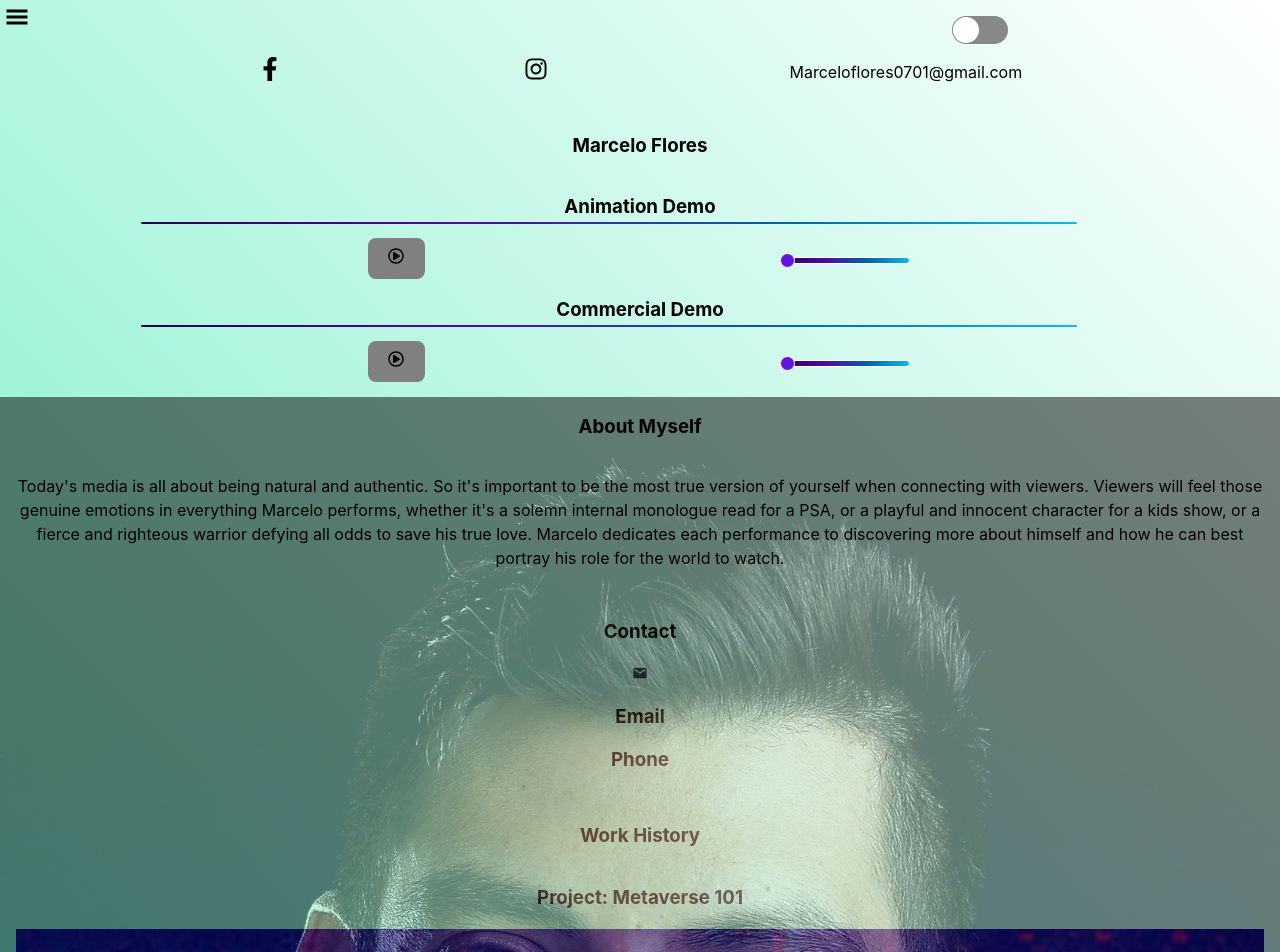
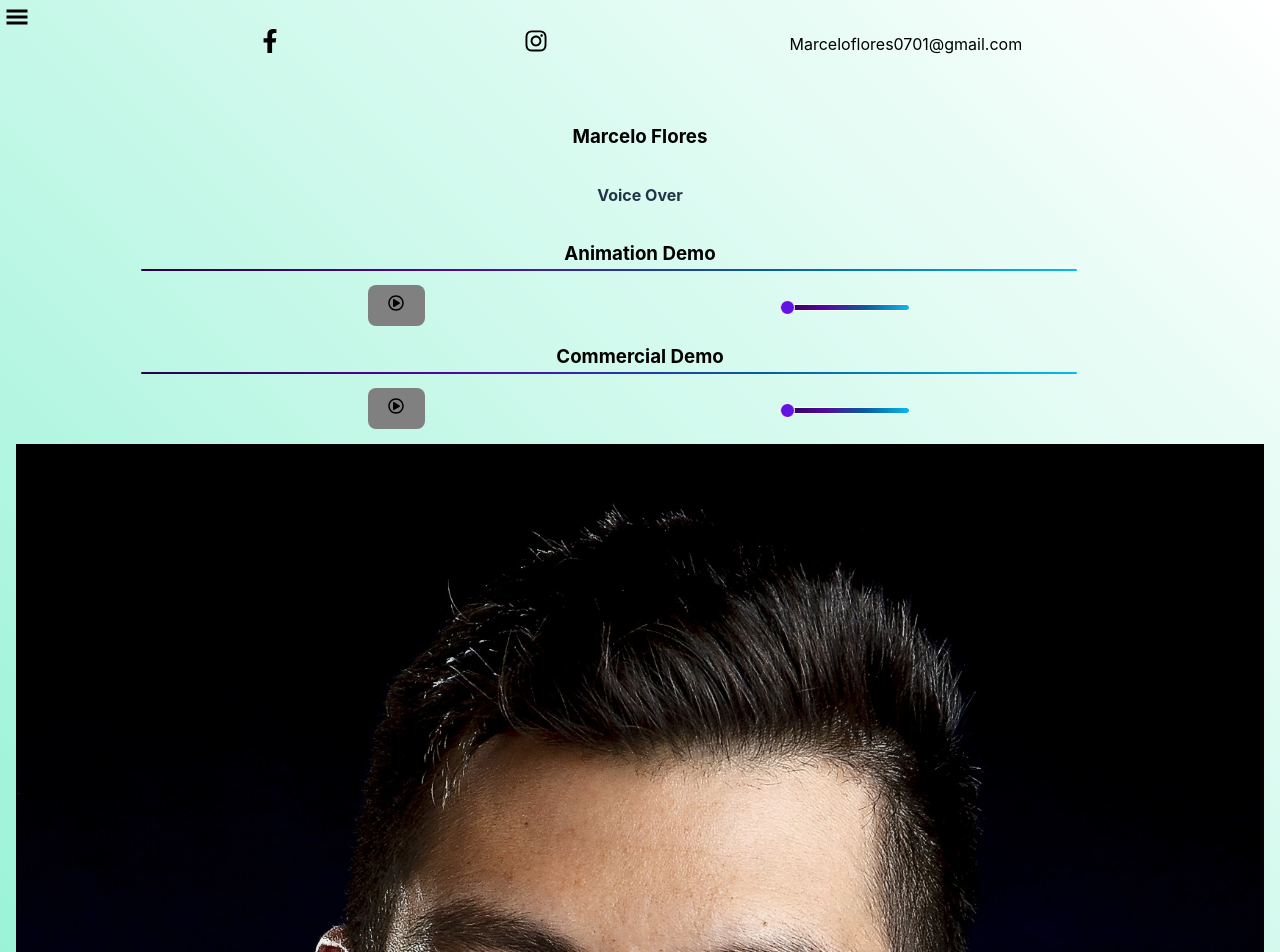
Before and after one commit to Seo-the-platinum/marcelos-portfolio, a React (Vite) app: page / in a window 1280 px wide. Shown: the top 952 px of the page. Built offline with nearby package versions, Linux system fonts and the light colour scheme.

Commit message:
made various styling changes per clients request.

```diff
--- a/src/App.css
+++ b/src/App.css
@@ -63,5 +63,6 @@
 }
 
 #dark.App {
-  background: linear-gradient(45deg,#00180c 100%, #000000);
+  /* background: linear-gradient(45deg,#00180c 100%, #000000); */
+  background: black;
 }
--- a/src/components/demos/Demo.tsx
+++ b/src/components/demos/Demo.tsx
@@ -1,5 +1,6 @@
 import React, { MouseEventHandler, useEffect, useState } from 'react'
 import { FaRegPauseCircle, FaRegPlayCircle } from "react-icons/fa"
+import { AiOutlineCloudDownload } from "react-icons/ai";
 import Slider from './Slider'
 interface DemoProps {
     handlePausePlay: (id: string)=> void;
--- a/src/components/entry/Entry.tsx
+++ b/src/components/entry/Entry.tsx
@@ -10,7 +10,7 @@ interface EntryProps {
 const WorkEntry = ({title, link, role, type}: EntryProps) => {
   return (
     <div className='entryContainer'>
-      <h3>{`Project: ${title}`}</h3>
+      <h3>{`Project - ${title}`}</h3>
         {
             type === 'image' ? <img src={link} style={{maxWidth: '100%'}}/> :
             <iframe
--- a/src/components/navbar/Navbar.tsx
+++ b/src/components/navbar/Navbar.tsx
@@ -12,13 +12,13 @@ const Navbar = () => {
   return (
     <div className='navbarContainer'>
       <Hamburger/>
-        <Switch
+        {/* <Switch
           checked={context?.theme === 'dark'}
           checkedIcon={false}
           className='switch'
           onChange={context?.toggleTheme}
           uncheckedIcon={false}
-          />
+          /> */}
         <SocialMediaLinks/>
         {/* Show when we hide hamburger for larger viewports <Tabs/> */}
     </div>
--- a/src/components/profile/Profile.css
+++ b/src/components/profile/Profile.css
@@ -3,6 +3,7 @@
     background-size: 100% auto;
     display: flex;
     justify-content: center;
+    flex-direction: column;
     max-width: 100%;
 }
 
--- a/src/components/profile/Profile.tsx
+++ b/src/components/profile/Profile.tsx
@@ -6,6 +6,7 @@ const Profile = () => {
     <div className='profileContainer'>
       {/* <img className='profilePic' src='images/Headshot.jpeg'/> */}
       <h3>Marcelo Flores</h3>
+      <p style={{fontWeight: 'bold'}}>Voice Over</p>
     </div>
   )
 }
--- a/src/views/About.tsx
+++ b/src/views/About.tsx
@@ -4,7 +4,6 @@ import './css/views.css'
 const About = () => {
   return (
     <div className='aboutContainer' id='about'>
-      <h3>About Myself</h3>
       <img className='aboutImg' src='/images/Headshot_4.jpg'/>
       <p className='aboutMessage'>
         {
--- a/src/views/css/views.css
+++ b/src/views/css/views.css
@@ -22,18 +22,9 @@
     flex-direction: column;
 }
 
-.aboutContainer > h3 {
-    z-index: 1;
-}
-
 .aboutImg {
-    opacity: .5;
-    position: absolute;
+    opacity: 1;
     width: 100%;
-}
-
-.aboutMessage {
-    z-index: 1;
 }
 
 #light .aboutMessage {
@@ -43,3 +34,7 @@
 #dark .aboutMessage {
     color: white;
 }
+
+#dark .workContainer {
+    background: linear-gradient(45deg, white, black);
+}
```
